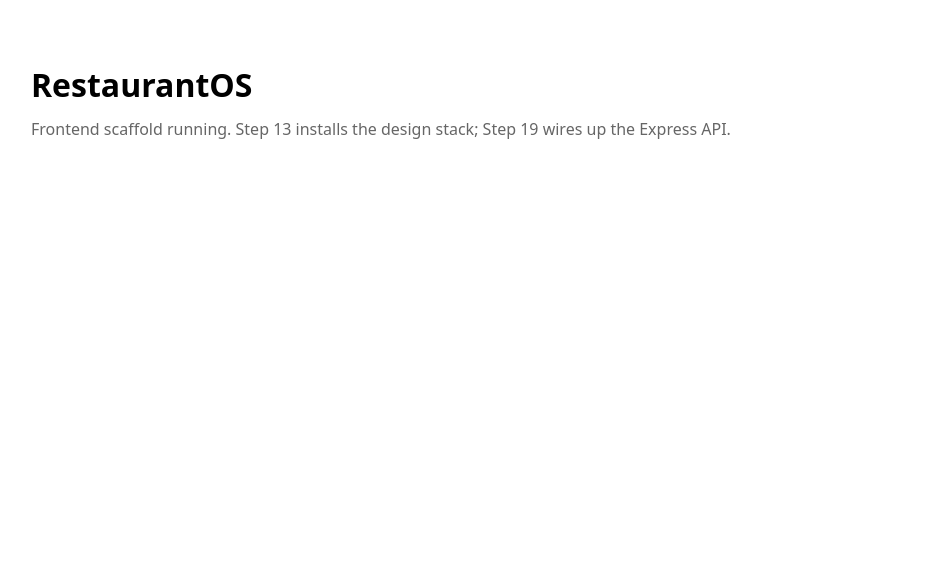
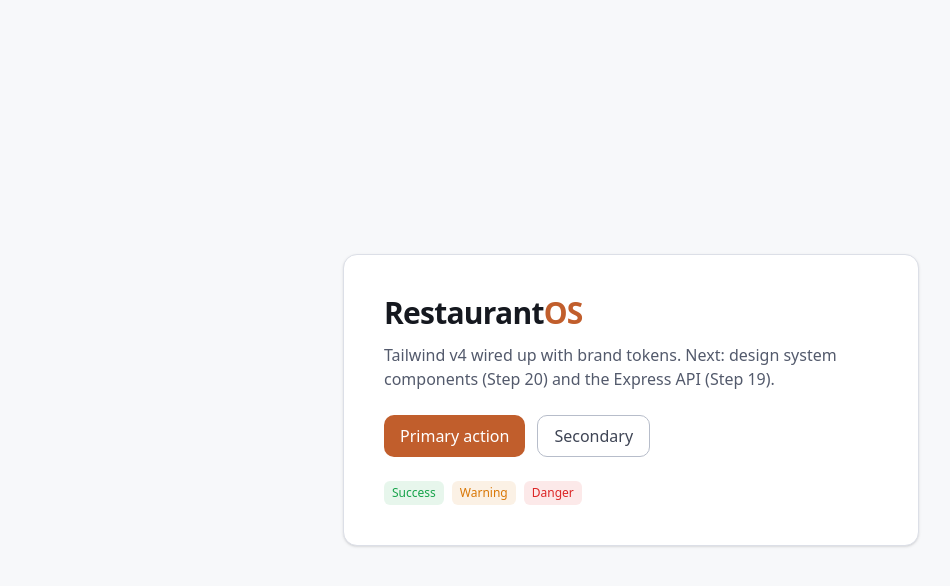
Before and after one commit to sinacipher/restaurantos, a React (Vite) app: page / in a window 1280 px wide. Shown: the top 586 px of the page, without its empty margins (9-959 px from the left). Built offline with nearby package versions, Linux system fonts and the light colour scheme.

Commit message:
step 14: tailwind css v4 with design tokens

```diff
--- a/frontend/App.tsx
+++ b/frontend/App.tsx
@@ -1,11 +1,34 @@
 export default function App() {
   return (
-    <main style={{ padding: 40, fontFamily: 'system-ui, sans-serif' }}>
-      <h1 style={{ marginBottom: 8 }}>RestaurantOS</h1>
-      <p style={{ margin: 0, color: '#666' }}>
-        Frontend scaffold running. Step 13 installs the design stack;
-        Step 19 wires up the Express API.
-      </p>
+    <main className="min-h-screen bg-ink-50 flex items-center justify-center p-8">
+      <div className="w-full max-w-xl rounded-lg border border-ink-200 bg-white p-10 shadow-sm">
+        <h1 className="text-3xl font-bold tracking-tight text-ink-900">
+          Restaurant<span className="text-brand-600">OS</span>
+        </h1>
+        <p className="mt-3 text-ink-600">
+          Tailwind v4 wired up with brand tokens. Next: design system
+          components (Step 20) and the Express API (Step 19).
+        </p>
+        <div className="mt-6 flex flex-wrap gap-3">
+          <button
+            type="button"
+            className="rounded-md bg-brand-600 px-4 py-2 font-medium text-white transition hover:bg-brand-700"
+          >
+            Primary action
+          </button>
+          <button
+            type="button"
+            className="rounded-md border border-ink-300 px-4 py-2 font-medium text-ink-700 transition hover:bg-ink-100"
+          >
+            Secondary
+          </button>
+        </div>
+        <div className="mt-6 flex gap-2">
+          <span className="rounded-sm bg-success/10 px-2 py-1 text-xs font-medium text-success">Success</span>
+          <span className="rounded-sm bg-warning/10 px-2 py-1 text-xs font-medium text-warning">Warning</span>
+          <span className="rounded-sm bg-danger/10 px-2 py-1 text-xs font-medium text-danger">Danger</span>
+        </div>
+      </div>
     </main>
   );
 }
--- a/frontend/index.css
+++ b/frontend/index.css
@@ -1,16 +1,55 @@
-:root {
-  font-family: system-ui, -apple-system, 'Segoe UI', Roboto, sans-serif;
-  line-height: 1.5;
-  color-scheme: light dark;
-}
+@import "tailwindcss";
 
-* {
-  box-sizing: border-box;
+@theme {
+  /* Brand — warm copper */
+  --color-brand-50:  #fdf6f1;
+  --color-brand-100: #fae9dc;
+  --color-brand-200: #f4d0b6;
+  --color-brand-300: #ecb083;
+  --color-brand-400: #e38850;
+  --color-brand-500: #d97742;
+  --color-brand-600: #c15e2c;
+  --color-brand-700: #a14a22;
+  --color-brand-800: #823d1f;
+  --color-brand-900: #6b331c;
+
+  /* Ink — neutral dark scale */
+  --color-ink-50:  #f7f8fa;
+  --color-ink-100: #eef0f4;
+  --color-ink-200: #dcdfe7;
+  --color-ink-300: #b7bdca;
+  --color-ink-400: #8b93a7;
+  --color-ink-500: #6b7287;
+  --color-ink-600: #535a6c;
+  --color-ink-700: #3f4555;
+  --color-ink-800: #2a2f3a;
+  --color-ink-900: #15181f;
+  --color-ink-950: #0b0d11;
+
+  /* Semantic */
+  --color-success: #16a34a;
+  --color-warning: #d97706;
+  --color-danger:  #dc2626;
+
+  /* Radius */
+  --radius-sm: 6px;
+  --radius-md: 10px;
+  --radius-lg: 14px;
+  --radius-xl: 20px;
+
+  /* Fonts */
+  --font-sans:    system-ui, -apple-system, 'Segoe UI', Roboto, sans-serif;
+  --font-display: system-ui, -apple-system, 'Segoe UI', Roboto, sans-serif;
 }
 
 html,
 body,
 #root {
-  margin: 0;
   min-height: 100vh;
 }
+
+body {
+  font-family: var(--font-sans);
+  color: var(--color-ink-900);
+  background-color: var(--color-ink-50);
+}
--- a/package.json
+++ b/package.json
@@ -50,6 +50,7 @@
   "devDependencies": {
     "@eslint/js": "^10.0.1",
     "@playwright/test": "^1.65.0",
+    "@tailwindcss/vite": "^4.3.5",
     "@testing-library/jest-dom": "^7.0.1",
     "@testing-library/react": "^16.3.3",
     "@types/cookie-parser": "^1.4.10",
@@ -68,6 +69,7 @@
     "jsdom": "^31.0.0",
     "prettier": "^3.9.10",
     "supertest": "^7.3.2",
+    "tailwindcss": "^4.3.5",
     "tsx": "^4.23.15",
     "typescript": "~5.9.3",
     "typescript-eslint": "^8.72.2",
--- a/vite.config.ts
+++ b/vite.config.ts
@@ -1,8 +1,9 @@
 import { defineConfig } from 'vite';
 import react from '@vitejs/plugin-react';
+import tailwindcss from '@tailwindcss/vite';
 
 export default defineConfig({
-  plugins: [react()],
+  plugins: [react(), tailwindcss()],
   server: {
     port: 5173,
   },
```
Also changed, not shown: 2 other files (tests, documents, lock files or other folders).
